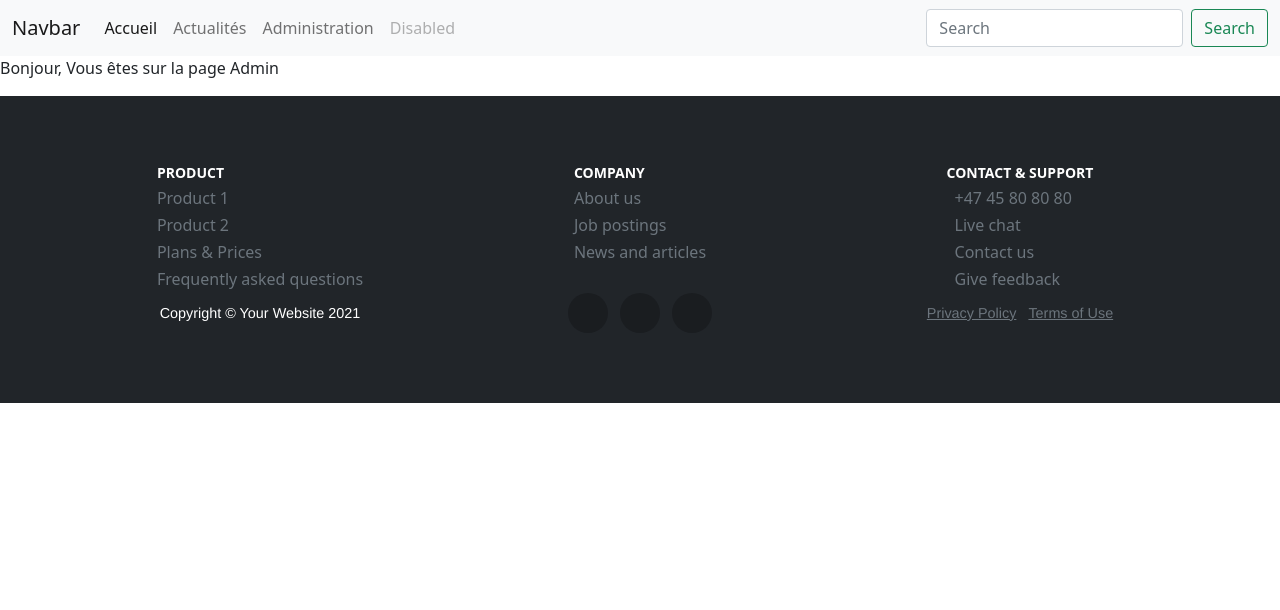
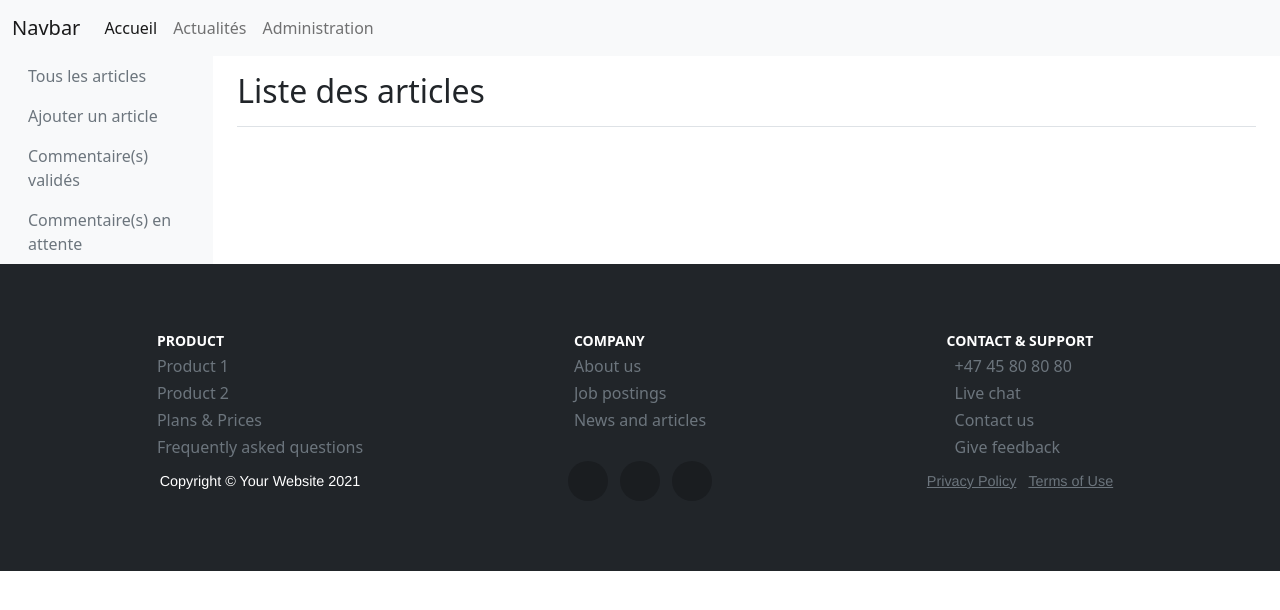
Before and after one commit to Kaloss38/P5_blog_jonathan_billard, a PHP site: template src/Views/admin/homeAdmin.html.twig in a window 1280 px wide. Shown: the top 610 px of the page. Run offline with PHP 8.4, Linux system fonts and the light colour scheme; the template is opened without the code that fills it, so the values that code supplies are empty; some libraries are stand-ins or nearby versions.

Commit message:
Add some template for admin dashboard, set routes for posts and comments crud

```diff
--- a/src/Controller/PostController.php
+++ b/src/Controller/PostController.php
@@ -10,10 +10,7 @@ class PostController extends Controller{
 
     public function index()
     {
-
-
         $postManager = new PostManager();
-
         $posts = $postManager->getAll();
 
         return $this->render('public/actualities', [
--- a/src/Views/admin/homeAdmin.html.twig
+++ b/src/Views/admin/homeAdmin.html.twig
@@ -2,5 +2,46 @@
 {% block title %}Administration{% endblock %}
 
 {% block body %}
-    <p>Bonjour, Vous êtes sur la page Admin</p>
+    <div class="container-fluid">
+      <div class="row">
+        <nav class="col-md-2 d-none d-md-block bg-light sidebar">
+          <div class="sidebar-sticky">
+            <ul class="nav flex-column">
+              <li class="nav-item">
+                <a class="nav-link active" href="/admin/articles">
+                  <span data-feather="home"></span>Tous les articles
+                </a>
+              </li>
+              <li class="nav-item">
+                <a class="nav-link" href="/admin/add">
+                  <span data-feather="file"></span>
+                  Ajouter un article
+                </a>
+              </li>
+              <li class="nav-item">
+                <a class="nav-link" href="/admin/commentaires/validate">
+                  <span data-feather="file"></span>
+                  Commentaire(s) validés
+                </a>
+              </li>
+              <li class="nav-item">
+                <a class="nav-link" href="/admin/commentaires/waiting">
+                  <span data-feather="file"></span>
+                  Commentaire(s) en attente
+                </a>
+              </li>
+            </ul>
+          </div>
+        </nav>
+
+        <main role="main" class="col-md-9 ml-sm-auto col-lg-10 px-4">
+          <div class="align-items-center pt-3 pb-2 mb-3 border-bottom">
+            <h1 class="h2">Liste des articles</h1>
+            {% for post in posts %}
+                {{ dump(post) }}
+            {% endfor %}
+          </div>
+        </main>
+      </div>
+    </div>
 {% endblock %}
--- a/src/Views/layouts/_header.html.twig
+++ b/src/Views/layouts/_header.html.twig
@@ -14,16 +14,9 @@
                         <a class="nav-link" href="/news">Actualités</a>
                         </li>
                         <li class="nav-item">
-                        <a class="nav-link" href="/admin">Administration</a>
-                        </li>
-                        <li class="nav-item">
-                        <a class="nav-link disabled" href="#" tabindex="-1" aria-disabled="true">Disabled</a>
+                        <a class="nav-link" href="/admin/articles">Administration</a>
                         </li>
                     </ul>
-                    <form class="d-flex">
-                        <input class="form-control me-2" type="search" placeholder="Search" aria-label="Search">
-                        <button class="btn btn-outline-success" type="submit">Search</button>
-                    </form>
                     </div>
                 </div>
             </nav>
--- a/src/Views/layouts/default.html.twig
+++ b/src/Views/layouts/default.html.twig
@@ -17,7 +17,7 @@
         </header>
 
         <main>
-        {% block body %}{% endblock %}
+            {% block body %}{% endblock %}
         </main>
 
         <footer>
```
Also changed, not shown: config/routes.php (+23 -4 lines), src/Controller/AdminController.php (+7 -5 lines).
